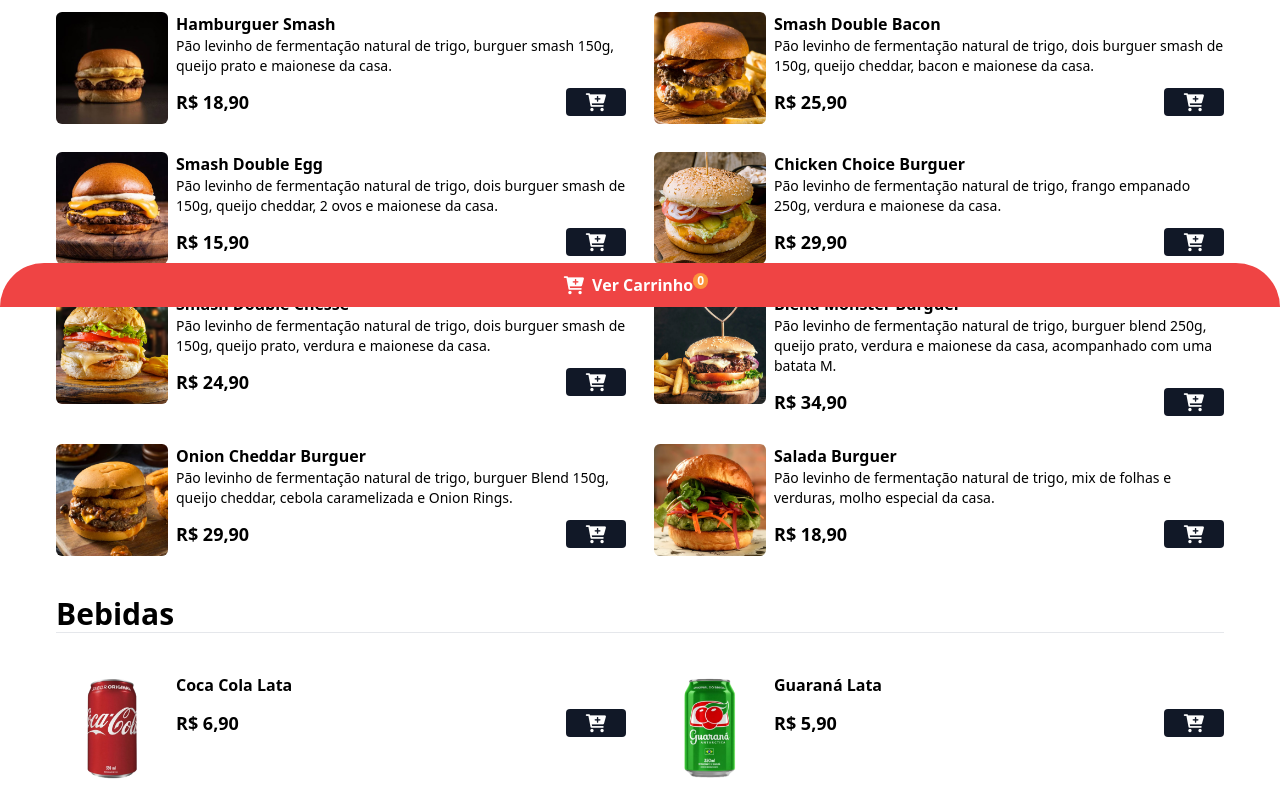
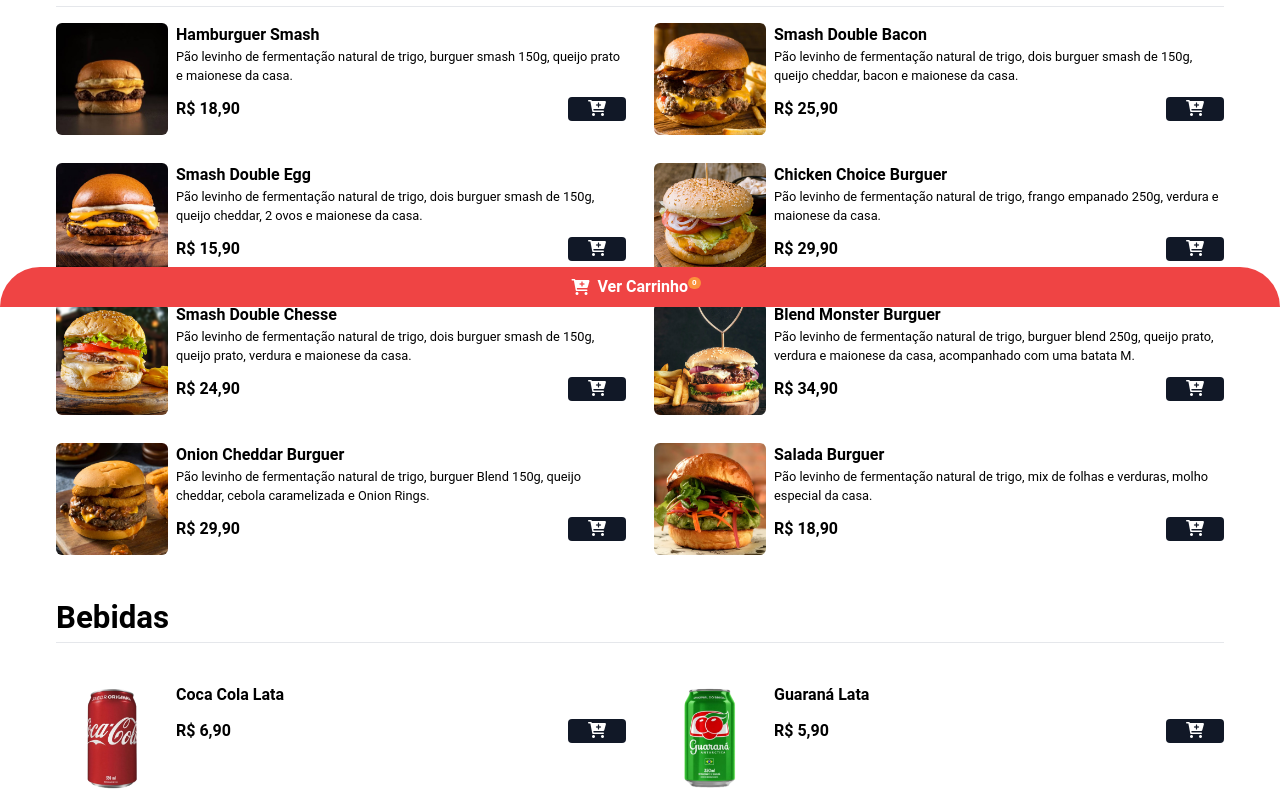
Before and after one commit to renatohanks/BurguerDelicious, a website: page index.html in a window 1280 px wide. Shown: the part 493-1283 px from the top of the page. Drawn offline with nearby package versions, Linux system fonts and the light colour scheme.

Commit message:
Update index.html

```diff
--- a/index.html
+++ b/index.html
@@ -20,6 +20,34 @@
       <script src="https://cdn.tailwindcss.com"></script>
     <link rel="stylesheet" href="./src/output.css"/>
     <link rel="shortcut icon" href="./assets/favicon.png" type="image/x-icon">
+    <script>
+tailwind.config = {
+  theme: {
+    fontSize: {
+      xs: "0.5rem",
+      sm: "0.8rem",
+      base: "1rem",
+      xl: "1.25rem",
+      "2xl": "1.563rem",
+      "3xl": "1.953rem",
+      "4xl": "2.441rem",
+      "5xl": "3.052rem",
+    },
+
+    fontFamily: {
+      sans: ["Roboto", "sans-serif"],
+    },
+    extend: {
+      backgroundImage: {
+        home: "url('/assets/bg.png')",
+      },
+      padding: {
+        "3px": "3px",
+      },
+    },
+  }
+}
+</script>
     <title>Burguer Delicious</title>
   </head>
   <body>
```
